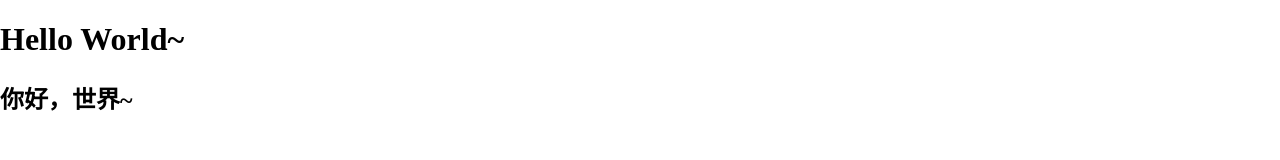
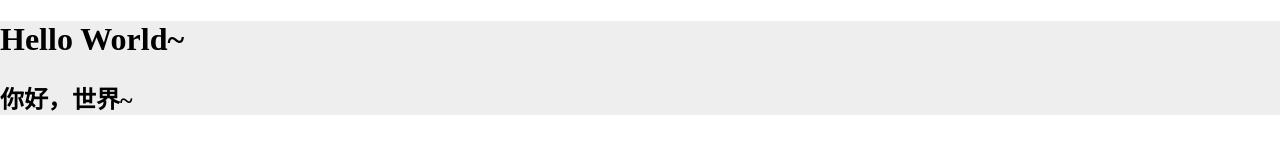
Before and after one commit to Antimatter2333/antimatter2333.github.io, a plain HTML site: page index.html in a window 1280 px wide. Drawn offline with Linux system fonts and the light colour scheme.

Commit message:
为index header增加背景色

```diff
--- a/index.html
+++ b/index.html
@@ -7,9 +7,12 @@
     <style>
         html,
         body {
-            display: block;
             margin: 0;
             padding: 0;
+        }
+
+        header{
+            background: #eee
         }
     </style>
 </head>
```
